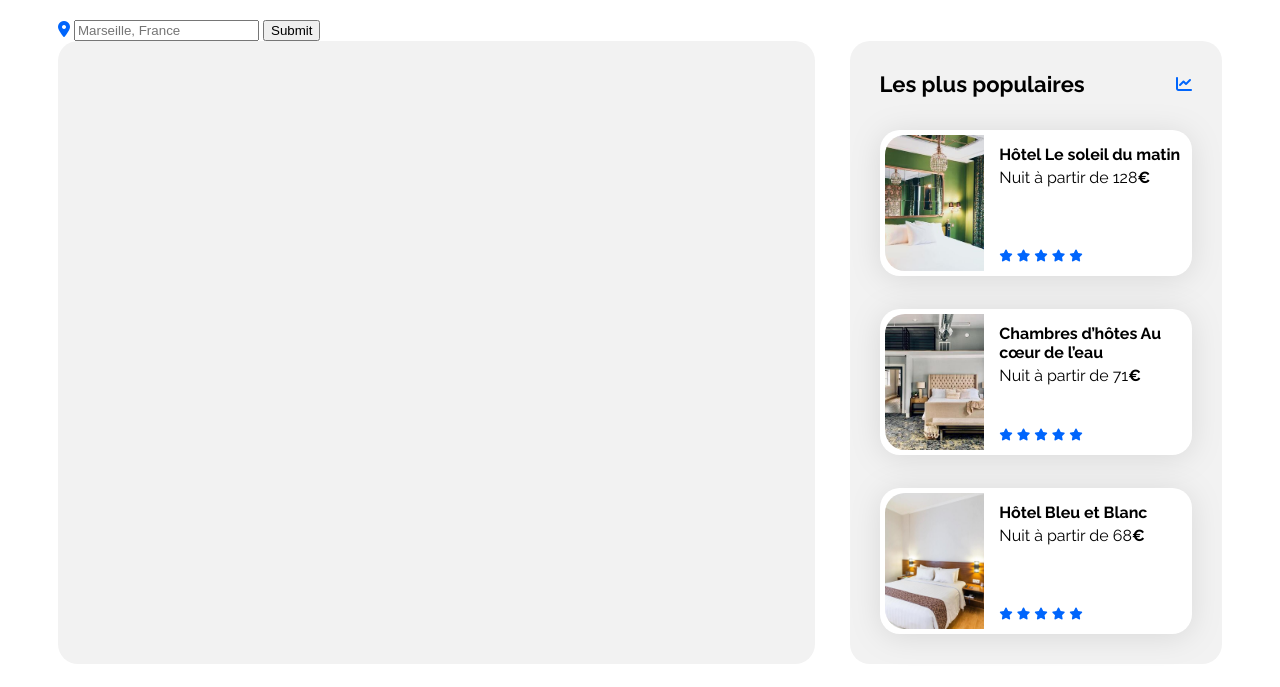
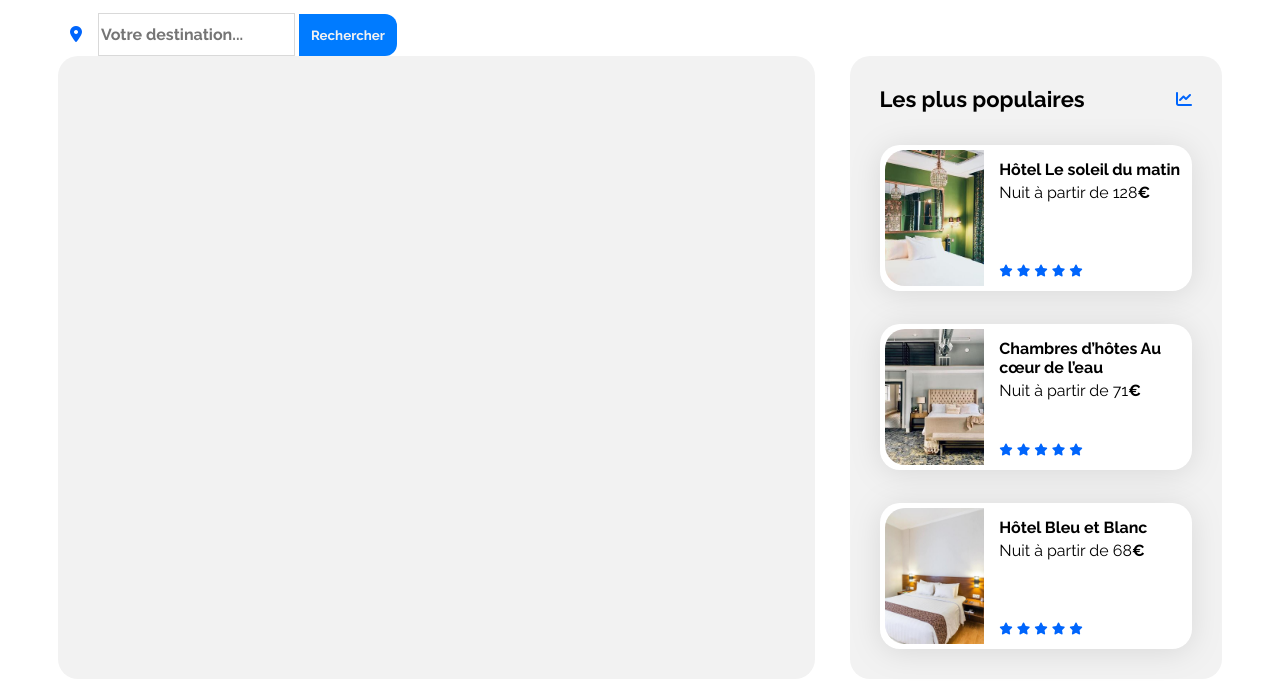
Before and after one commit to Kenwayra/booki-starter-code-master, a plain HTML site: page index.html in a window 1280 px wide. Shown: the part 135-822 px from the top of the page. Drawn offline with Linux system fonts and the light colour scheme.

Commit message:
[ADD] search bar updated

```diff
--- a/css/style.css
+++ b/css/style.css
@@ -11,12 +11,38 @@ h2 {
 }
 
 .search {
+    padding: 10px 12px;
+    display: inline-block;
+    flex-direction: row;
+    margin-left: 0%;
+    color: #f2f2f2;
+    border: none;
+    border-radius: 0px 10px 10px 0px;
+}
+#SearchBar {
     display: inline-block;
     font-family: 'Raleway', sans-serif;
-    font-style: bold;
-    flex-direction: row;
-    border-style:line;
-    border-radius: 0%;
+    font-weight: bold;
+    font-size: 16px;
+    border: 1px solid #d9d9d9;
+    padding-top: 11px;
+    padding-bottom: 11px;
+    margin-right: 0px;
+    flex-wrap: wrap;
+    background-color: #FFFF;
+    color: #333;
+}
+
+#Rechercher {
+    padding: 13px 12px;
+    margin-left: 0px;
+    font-weight: bold;
+    background-color: #007bff;
+    color: #f2f2f2;
+    border: none;
+    border-radius: 0px 12px 12px 0px;
+    font-family: 'Raleway', sans-serif;
+    cursor: pointer;
 }
 
 p {
@@ -29,6 +55,9 @@ p {
     display: flex;
     size-adjust: 5px;
     max-width: 70px;
+    padding: 0%;
+    margin: 0%;
+    flex-wrap: wrap;
 }
 
 :root {
--- a/index.html
+++ b/index.html
@@ -1,17 +1,23 @@
 <!DOCTYPE html>
 <html lang="fr">
-
   <head>
-    <meta charset="UTF-8">
-    <meta name="viewport" content="width=device-width, initial-scale=1.0">
+    <meta charset="UTF-8" />
+    <meta name="viewport" content="width=device-width, initial-scale=1.0" />
     <title>Booki</title>
-    <link rel="preconnect" href="https://fonts.googleapis.com">
-    <link rel="preconnect" href="https://fonts.gstatic.com" crossorigin>
-    <link href="https://fonts.googleapis.com/css2?family=Raleway:wght@400;500;700&display=swap" rel="stylesheet">
-    <link rel="stylesheet" href="https://cdnjs.cloudflare.com/ajax/libs/font-awesome/6.2.1/css/all.min.css"
+    <link rel="preconnect" href="https://fonts.googleapis.com" />
+    <link rel="preconnect" href="https://fonts.gstatic.com" crossorigin />
+    <link
+      href="https://fonts.googleapis.com/css2?family=Raleway:wght@400;500;700&display=swap"
+      rel="stylesheet"
+    />
+    <link
+      rel="stylesheet"
+      href="https://cdnjs.cloudflare.com/ajax/libs/font-awesome/6.2.1/css/all.min.css"
       integrity="sha512-MV7K8+y+gLIBoVD59lQIYicR65iaqukzvf/nwasF0nqhPay5w/9lJmVM2hMDcnK1OnMGCdVK+iQrJ7lzPJQd1w=="
-        crossorigin="anonymous" referrerpolicy="no-referrer" />
-    <link rel="stylesheet" href="./css/style.css">
+      crossorigin="anonymous"
+      referrerpolicy="no-referrer"
+    />
+    <link rel="stylesheet" href="./css/style.css" />
     <script
       src="https://kit.fontawesome.com/c2ba6ebecd.js"
       crossorigin="anonymous"
@@ -21,29 +27,28 @@
   <body>
     <div class="main-container">
       <header>
-            <article>
-                <img src="images/logo/Booki.png" class="logo">
-            </article>
+        <img src="images/logo/Booki.png" class="logo" />
+      </header>
+      <main>
         <article>
           <h2>Trouvez votre hébergement pour des vacances de rêve</h2>
           <p>En plein centre-ville ou en pleine nature</p>
         </article>
         <article>
           <section>
-                    <form action="" method="get" div="search">
               <div class="search" label="Location-Dot">
-                        <i class="fa-solid fa-location-dot"></i></div>
-                        <div class="search" label="Search Bar"><input type="search" id="Search Bar" placeholder="Marseille, France"></div>
-                        <div class="search" label="rechercher "><input type="submit" id="Rechercher" placeholder="Rechercher"></div>
-                    </form>
+                <i class="fa-solid fa-location-dot"></i>
+              </div>
+                <input
+                  type="text"
+                  id="SearchBar"
+                  placeholder="Votre destination..."
+                />
+              <button class="groupsearch" id="Rechercher">Rechercher</button>
           </section>
         </article>
-        </header>
-        <main>
         <div class="hebergements-and-populaires">
-                <section class="hebergements">
-
-                </section>
+          <section class="hebergements"></section>
           <section class="populaires">
             <div class="populaires-title">
               <h2 class="section-title">Les plus populaires</h2>
@@ -51,52 +56,78 @@
             </div>
             <div class="populaires-cards">
               <article class="card">
-                            <img src="./images/hebergements/emile-guillemot.jpg" alt="Image de la chambre d'hôtel montrant un lit">
+                <img
+                  src="./images/hebergements/emile-guillemot.jpg"
+                  alt="Image de la chambre d'hôtel montrant un lit"
+                />
                 <div class="card-content">
                   <div class="card-txt">
                     <h3 class="card-title">Hôtel Le soleil du matin</h3>
-                                    <p class="card-subtitle">Nuit à partir de 128<span class="euro">€</span></p>
+                    <p class="card-subtitle">
+                      Nuit à partir de 128<span class="euro">€</span>
+                    </p>
                   </div>
                   <div class="card-rating">
                     <i class="fa-xs fa-solid fa-star" aria-hidden="true"></i>
                     <i class="fa-xs fa-solid fa-star" aria-hidden="true"></i>
                     <i class="fa-xs fa-solid fa-star" aria-hidden="true"></i>
                     <i class="fa-xs fa-solid fa-star" aria-hidden="true"></i>
-                                    <i class="fa-xs fa-solid fa-star neutral-star" aria-hidden="true"></i>
+                    <i
+                      class="fa-xs fa-solid fa-star neutral-star"
+                      aria-hidden="true"
+                    ></i>
                     <span class="sr-only">Note de 4 sur 5</span>
                   </div>
                 </div>
               </article>
               <article class="card">
-                            <img src="./images/hebergements/aw-creative.jpg" alt="Image de la chambre d'hôtel montrant un lit">
+                <img
+                  src="./images/hebergements/aw-creative.jpg"
+                  alt="Image de la chambre d'hôtel montrant un lit"
+                />
                 <div class="card-content">
                   <div class="card-txt">
-                                    <h3 class="card-title">Chambres d’hôtes Au cœur de l’eau</h3>
-                                    <p class="card-subtitle">Nuit à partir de 71<span class="euro">€</span></p>
+                    <h3 class="card-title">
+                      Chambres d’hôtes Au cœur de l’eau
+                    </h3>
+                    <p class="card-subtitle">
+                      Nuit à partir de 71<span class="euro">€</span>
+                    </p>
                   </div>
                   <div class="card-rating">
                     <i class="fa-xs fa-solid fa-star" aria-hidden="true"></i>
                     <i class="fa-xs fa-solid fa-star" aria-hidden="true"></i>
                     <i class="fa-xs fa-solid fa-star" aria-hidden="true"></i>
                     <i class="fa-xs fa-solid fa-star" aria-hidden="true"></i>
-                                    <i class="fa-xs fa-solid fa-star neutral-star" aria-hidden="true"></i>
+                    <i
+                      class="fa-xs fa-solid fa-star neutral-star"
+                      aria-hidden="true"
+                    ></i>
                     <span class="sr-only">Note de 4 sur 5</span>
                   </div>
                 </div>
               </article>
               <article class="card">
-                            <img src="./images/hebergements/febrian-zakaria2.jpg" alt="Image de la chambre d'hôtel montrant un lit">
+                <img
+                  src="./images/hebergements/febrian-zakaria2.jpg"
+                  alt="Image de la chambre d'hôtel montrant un lit"
+                />
                 <div class="card-content">
                   <div class="card-txt">
                     <h3 class="card-title">Hôtel Bleu et Blanc</h3>
-                                    <p class="card-subtitle">Nuit à partir de 68<span class="euro">€</span></p>
+                    <p class="card-subtitle">
+                      Nuit à partir de 68<span class="euro">€</span>
+                    </p>
                   </div>
                   <div class="card-rating">
                     <i class="fa-xs fa-solid fa-star" aria-hidden="true"></i>
                     <i class="fa-xs fa-solid fa-star" aria-hidden="true"></i>
                     <i class="fa-xs fa-solid fa-star" aria-hidden="true"></i>
                     <i class="fa-xs fa-solid fa-star" aria-hidden="true"></i>
-                                    <i class="fa-xs fa-solid fa-star neutral-star" aria-hidden="true"></i>
+                    <i
+                      class="fa-xs fa-solid fa-star neutral-star"
+                      aria-hidden="true"
+                    ></i>
                     <span class="sr-only">Note de 4 sur 5</span>
                   </div>
                 </div>
@@ -108,5 +139,4 @@
       <footer></footer>
     </div>
   </body>
-
 </html>
```
Lines whose indentation alone changed are shown as unchanged.
